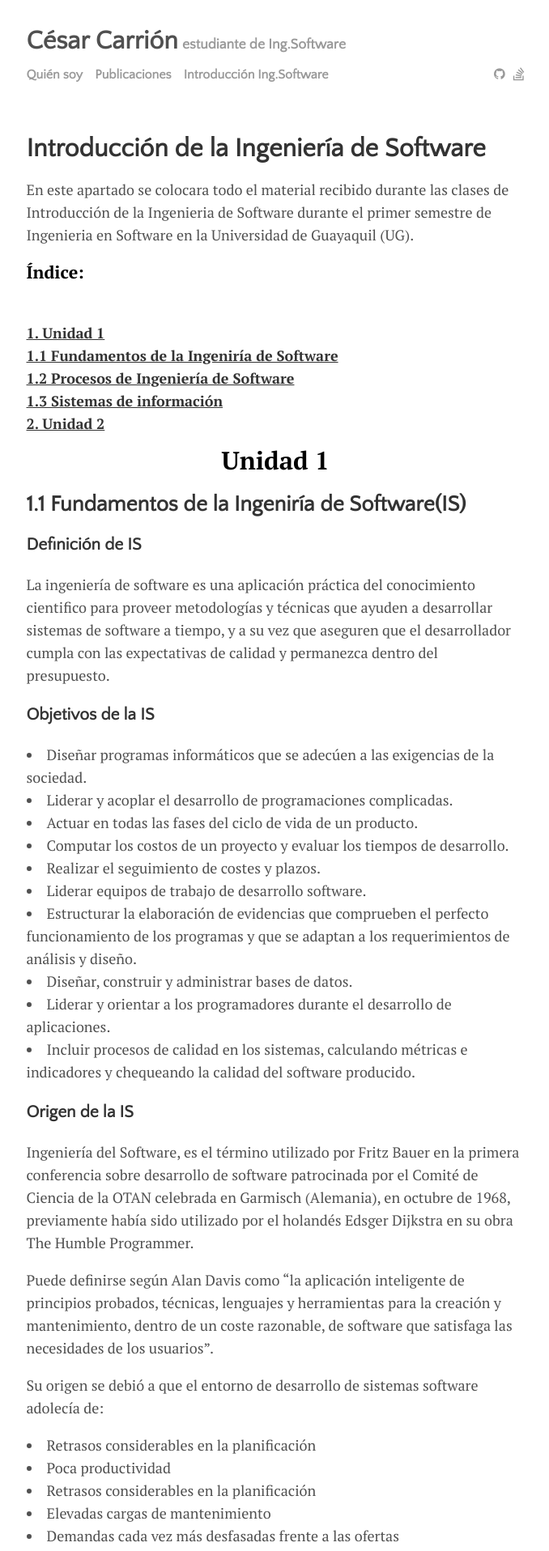
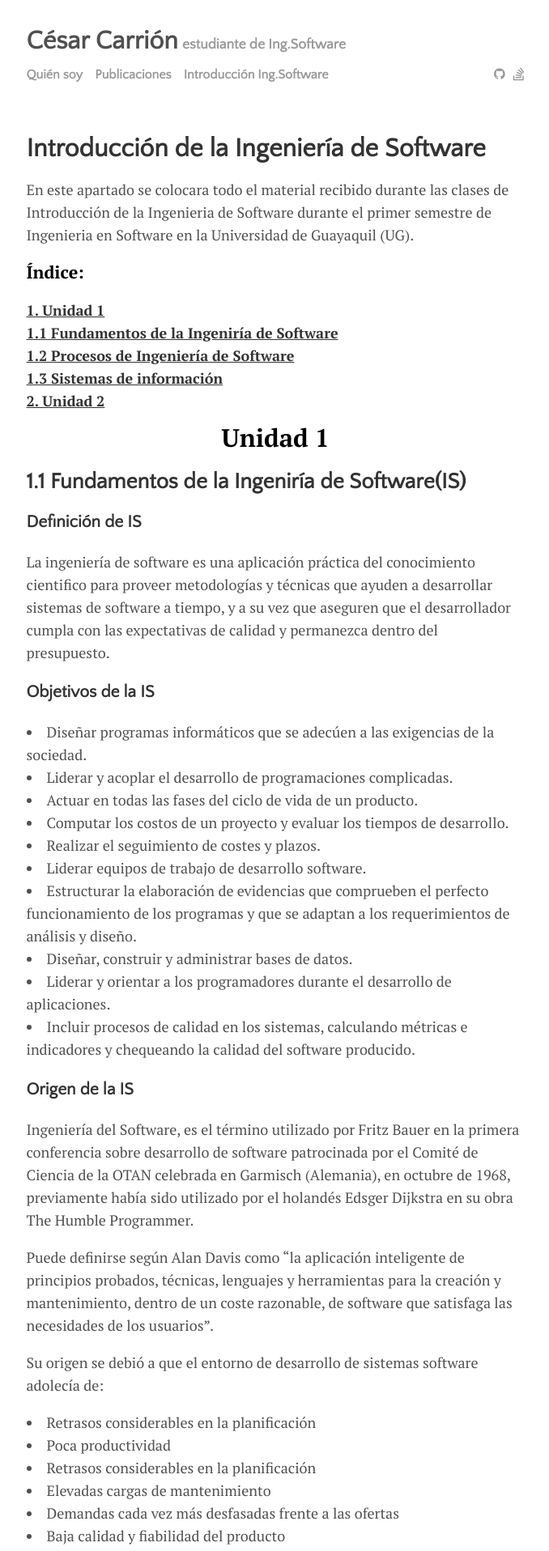
Before and after one commit to CesarFCL/CesarCarrion, a Jekyll site: the page built from menu/IntSof.md, in a window 1280 px wide. Shown: the top 1916 px of the page at 81% size, without its empty margins (300-978 px from the left). Built offline with Jekyll 4.4.1, drawn with Linux system fonts in a browser that asks for light colours.

Commit message:
Modificación 2.5.9
Modificación 2.5.9

```diff
--- a/menu/IntSof.md
+++ b/menu/IntSof.md
@@ -5,7 +5,7 @@ title: Introducción de la Ingeniería de Software
 
 En este apartado se colocara todo el material recibido durante las clases de Introducción de la Ingenieria de Software durante el primer semestre de Ingenieria en Software en la Universidad de Guayaquil (UG).
 
-<font color="black"><strong><big>Índice:</big> </strong> </font> <br>
+<font color="black"><strong><big>Índice:</big> </strong> </font>
 <strong><a href="#indice1">1. Unidad 1</a> </strong> <br>
 <strong><a href="#subindice1">1.1 Fundamentos de la Ingeniría de Software</a> </strong> <br>
 <strong><a href="#subindice2">1.2 Procesos de Ingeniería de Software</a> </strong> <br>
```
